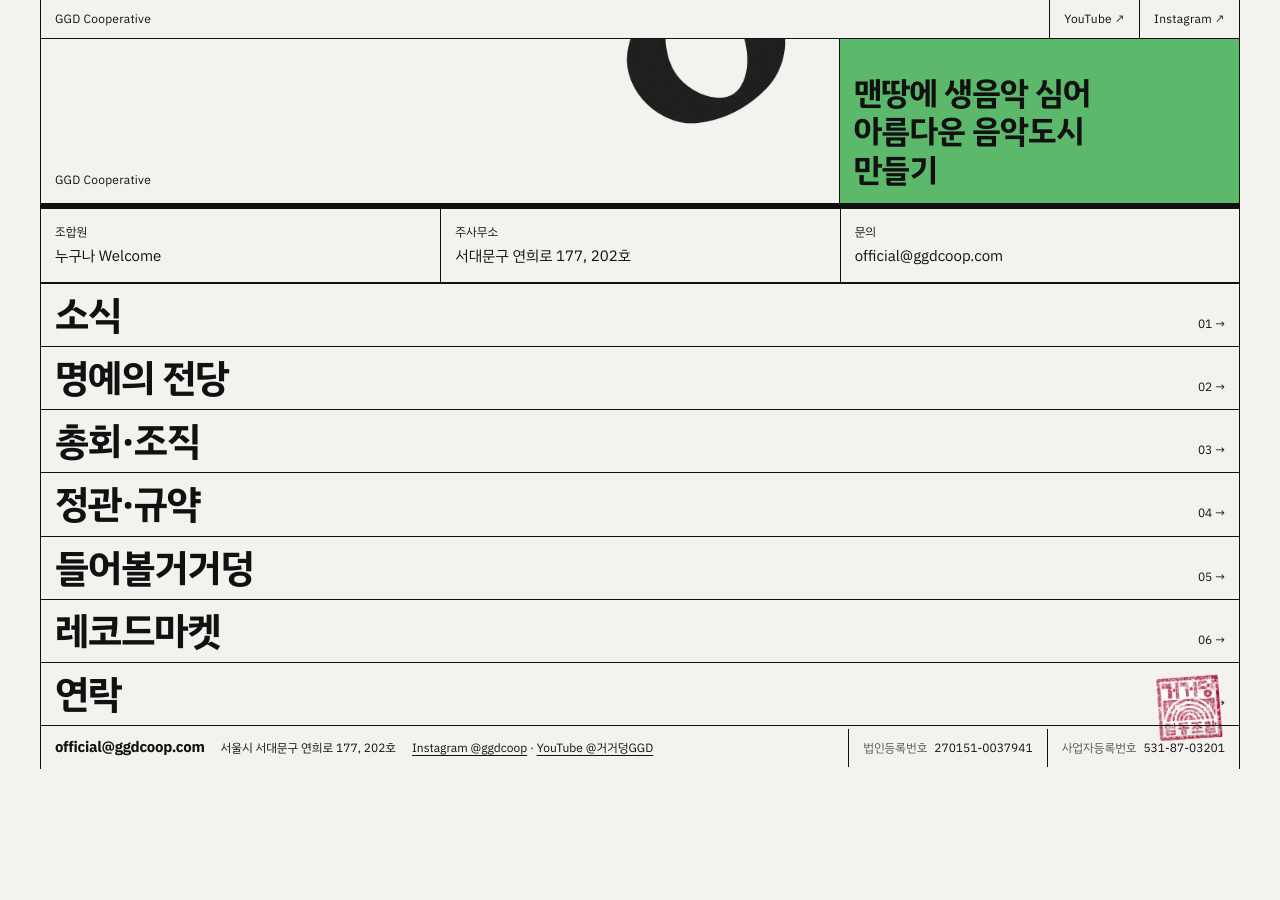
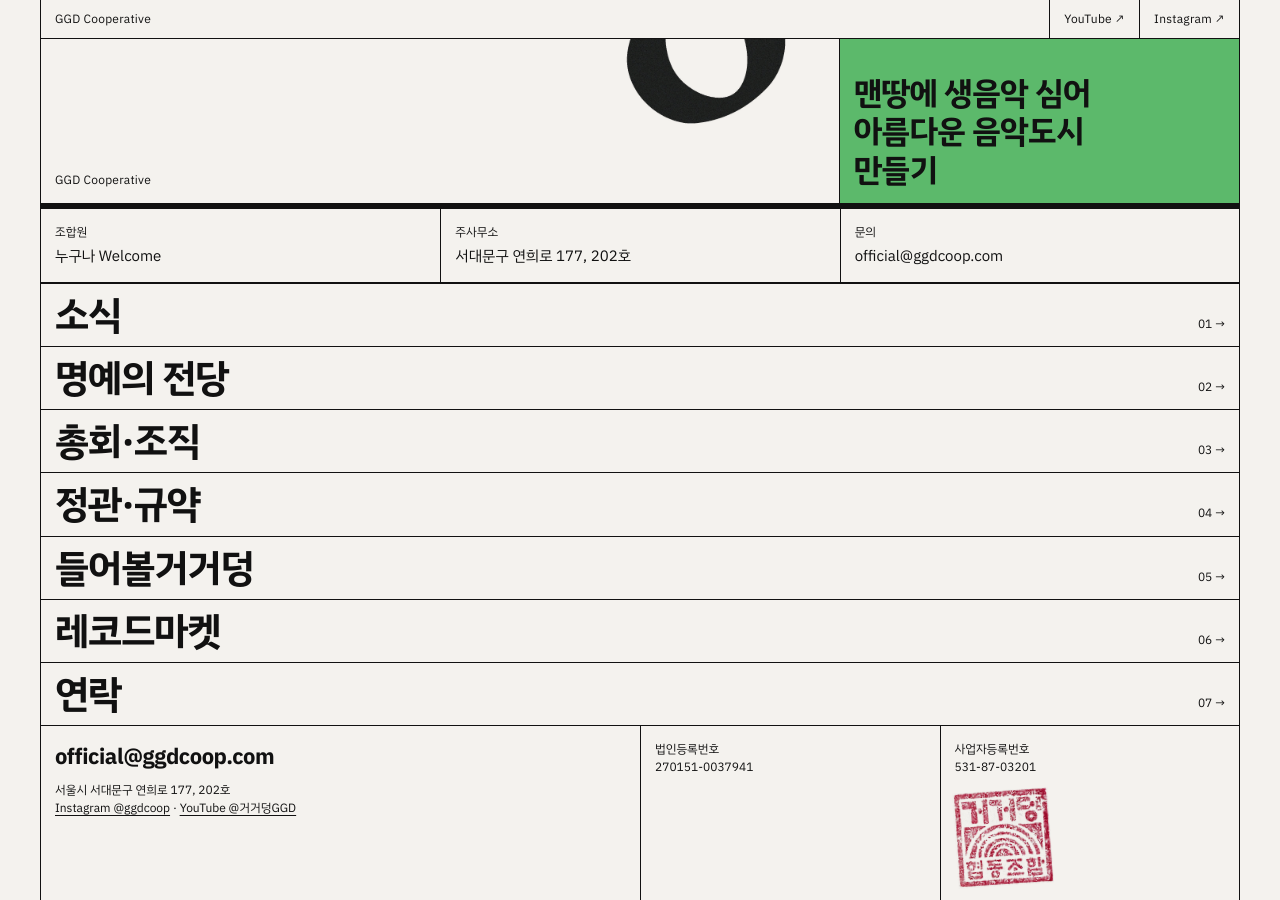
Before and after one commit to uljin/ggd, a Jekyll site: the page built from index.html, in a window 1280 px wide and 900 px high, scrolled down 213 px. Built offline with Jekyll 4.4.1, drawn with Linux system fonts in a browser that asks for light colours; before the commit the page ends 982 px from its top, so only the background shows below that.

Commit message:
Footer back to its original look, always at the very end of the page
Short pages push it to the bottom of the window (flex column + margin-top:auto);
long pages show it after the content. Undoes the pinned bar.

Co-Authored-By: Claude Opus 5.5 <noreply@anthropic.com>
Claude-Session: https://claude.ai/code/session_018txGeE5otTJxqLwUtd8ng6

```diff
--- a/_layouts/base.html
+++ b/_layouts/base.html
@@ -29,13 +29,13 @@
 
 {% assign s = site.data.site %}
 <footer id="contact">
-  <div class="f-main">
+  <div>
     <a class="big" href="mailto:{{ s.email }}">{{ s.email }}</a>
-    <span class="f-addr">{{ s.address }}</span>
-    <span class="f-sns"><a href="{{ s.instagram }}">Instagram @ggdcoop</a> · <a href="{{ s.youtube }}">YouTube @거거덩GGD</a></span>
+    {{ s.address }}<br>
+    <a href="{{ s.instagram }}">Instagram @ggdcoop</a> · <a href="{{ s.youtube }}">YouTube @거거덩GGD</a>
   </div>
-  <div><span class="k">법인등록번호</span> {{ s.corp_no }}</div>
-  <div><span class="k">사업자등록번호</span> {{ s.biz_no }}<a class="stamp" href="{{ '/' | relative_url }}"><img src="{{ '/images/ggd_stamp_paper.JPG' | relative_url }}" alt="거거덩 협동조합 도장" width="96"></a></div>
+  <div>법인등록번호<br>{{ s.corp_no }}</div>
+  <div>사업자등록번호<br>{{ s.biz_no }}<a class="stamp" href="{{ '/' | relative_url }}"><img src="{{ '/images/ggd_stamp_paper.JPG' | relative_url }}" alt="거거덩 협동조합 도장" width="96"></a></div>
 </footer>
 
 <dialog class="viewer" aria-label="사진 크게 보기">
--- a/style.css
+++ b/style.css
@@ -422,33 +422,6 @@ footer .big { font-size: 22px; font-weight: 700; letter-spacing: -.02em; text-de
 .viewer-stage img { max-width: 100%; max-height: 100%; object-fit: contain; }
 .viewer.single .viewer-nav { display: none; }
 
-/* ── 푸터: 기본은 칸마다 세로로 ── */
-footer .f-main > * { display: block; }
-footer .f-main .big { margin-bottom: 8px; }
-footer .k { display: block; }
-
-/* ── 넓은 화면: 푸터를 한 줄로 줄여서 화면 아래에 고정 ── */
-@media (min-width: 721px) {
-  footer {
-    position: sticky;        /* 상단 바와 같은 원리, 이번엔 아래쪽 */
-    bottom: 0;
-    z-index: 10;
-    background: var(--paper);
-    border-top: var(--line);
-    grid-template-columns: 1fr auto auto;
-    align-items: baseline;
-  }
-  footer > * { padding: 10px 14px; }
-  footer .f-main { display: flex; flex-wrap: wrap; align-items: baseline; gap: 4px 16px; }
-  footer .f-main > * { display: inline; }
-  footer .f-main .big { font-size: 15px; margin: 0; }
-  footer .k { display: inline; color: var(--mute); margin-right: 4px; }
-  footer .stamp {               /* 도장은 바 위로 삐져나오게 */
-    position: absolute;
-    right: 18px;
-    bottom: 100%;
-    margin: 0 0 -14px;
-    width: 64px;
-  }
-  .menu + footer { border-top: var(--line); }
-}
+/* ── 푸터는 항상 페이지 맨 끝: 내용이 짧으면 빈 공간 아래 화면 바닥에, 길면 내용 뒤에 ── */
+body { display: flex; flex-direction: column; }   /* body에는 이미 min-height: 100vh */
+body > footer { margin-top: auto; border-top: var(--line); }
```
